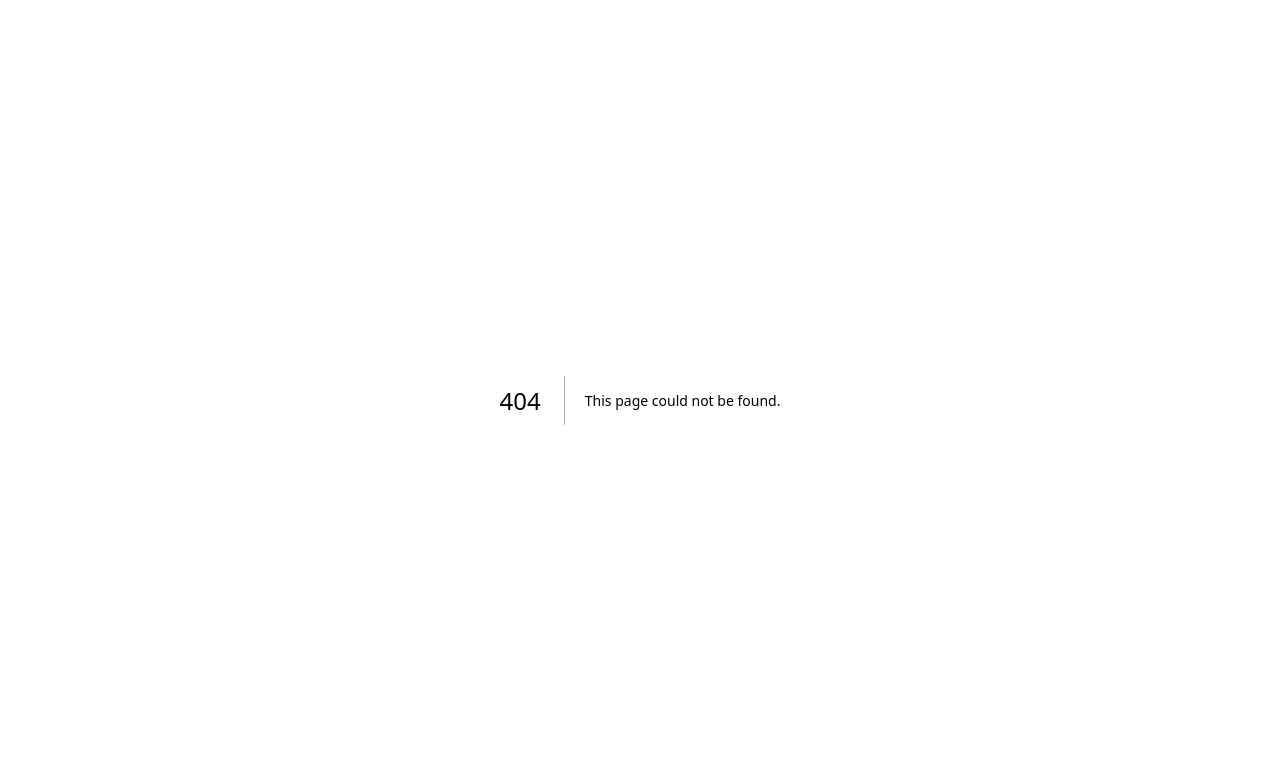
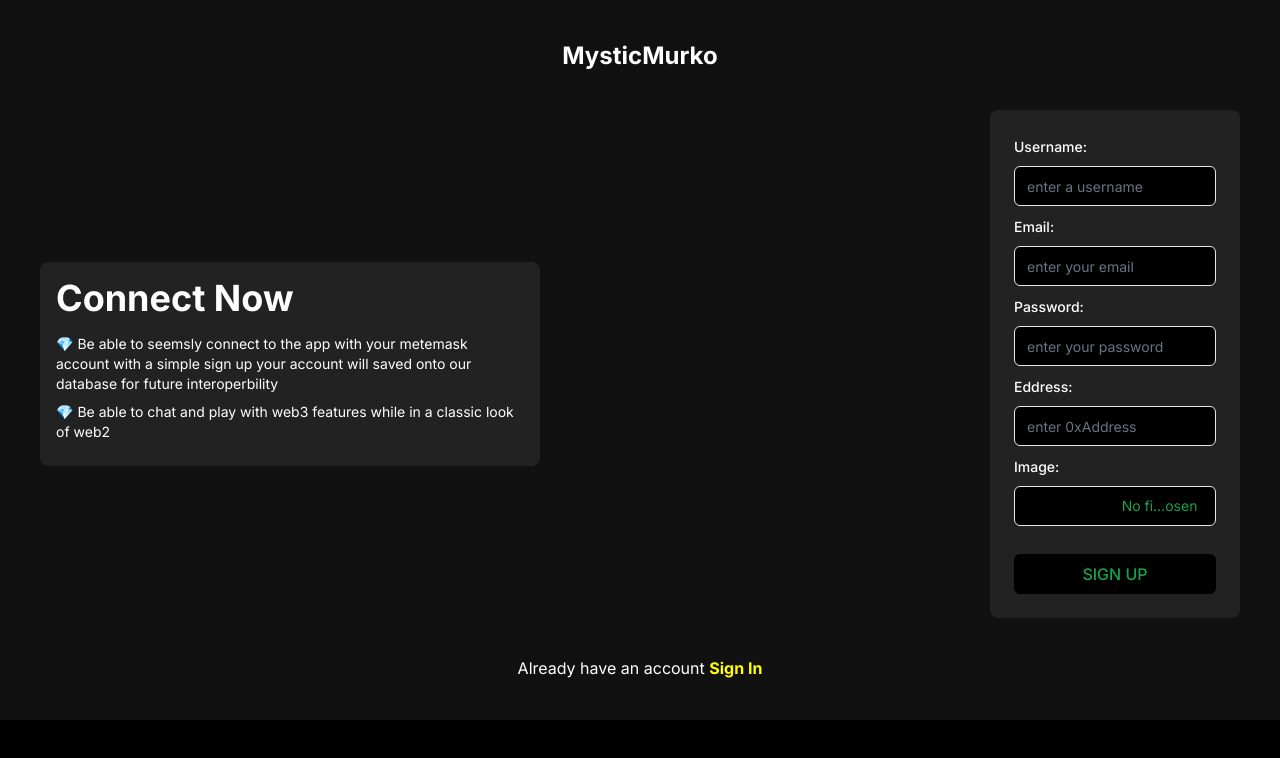
Before and after one commit to CoolistKovbel/brokenPlay, a Next.js app: page /sign-up in a window 1280 px wide. Before the commit this address had no page. Shown: the top 758 px of the page. Built offline with nearby package versions, Linux system fonts and the light colour scheme.

Commit message:
safety first

```diff
--- /dev/null
+++ b/app/(auth)/(routes)/sign-in/page.tsx
@@ -0,0 +1,12 @@
+import SignInForm from '@/components/authPage/SignInForm'
+import React from 'react'
+
+function SignInPage() {
+  return (
+    <div>
+        <SignInForm />
+    </div>
+  )
+}
+
+export default SignInPage
--- /dev/null
+++ b/app/(auth)/(routes)/sign-up/page.tsx
@@ -0,0 +1,13 @@
+import SignUpForm from '@/components/authPage/SignUpForm'
+import React from 'react'
+
+function SignUpPage
+() {
+  return (
+    <div>
+        <SignUpForm />
+    </div>
+  )
+}
+
+export default SignUpPage
--- /dev/null
+++ b/app/(auth)/layout.tsx
@@ -0,0 +1,11 @@
+
+
+const Authlayout = ({ children }: { children: React.ReactNode }) => {
+  return (
+    <div className="bg-black text-white h-[100vh]">
+        {children}
+    </div>
+  )
+}
+
+export default Authlayout
--- a/app/page.tsx
+++ b/app/(landing)/page.tsx
@@ -2,7 +2,7 @@ import Image from 'next/image'
 
 export default function Home() {
   return (
-    <main className="flex min-h-screen flex-col items-center justify-between p-24">
+    <main className="bg-black w-[100%] h-[100%] text-white">
       <h1>0x6f6C58Ba47892EF76fF9678895166E9E073917e8</h1>
     </main>
   )
--- /dev/null
+++ b/app/(pages)/moew/page.tsx
@@ -0,0 +1,11 @@
+// Share an announcement
+import React from 'react'
+
+
+function Meow() {
+  return (
+    <div>Meow</div>
+  )
+}
+
+export default Meow
--- /dev/null
+++ b/app/(pages)/pur/page.tsx
@@ -0,0 +1,10 @@
+// Chat with others or if youre de cat create a room for your kitties
+import React from 'react'
+
+function Pur() {
+  return (
+    <div>Pur</div>
+  )
+}
+
+export default Pur
--- a/app/globals.css
+++ b/app/globals.css
@@ -1,6 +1,18 @@
 @tailwind base;
 @tailwind components;
 @tailwind utilities;
+
+*{
+  margin: 0;
+  padding: 0;
+  box-sizing: border-box;
+}
+
+html,
+body,
+:root {
+  height: 100%;
+}
 
 @layer base {
   :root {
--- /dev/null
+++ b/components/authPage/SignInForm.tsx
@@ -0,0 +1,83 @@
+"use client";
+
+import React from "react";
+import Link from "next/link";
+import { Form, FormControl, FormField, FormItem, FormLabel } from "../ui/form";
+import { Input } from "../ui/input";
+import { Button } from "../ui/button";
+import { useForm } from "react-hook-form";
+import Image from "next/image";
+
+function SignInForm() {
+  const form = useForm();
+
+  return (
+    <div className="bg-[#111] h-full flex items-center align-center justify-center">
+      <div className="p-10 h-[720px] w-full flex flex-col items-center justify-between">
+        <h2 className="text-2xl font-bold">
+          <Link href="/">MysticMurko</Link>
+        </h2>
+
+        <div className="flex items-center justify-between w-[80%] m-auto">
+          {/* Signup Form */}
+          <Form {...form}>
+            <form className="bg-[#222] p-4 w-[250px] rounded-lg">
+              <div className="p-2 flex flex-col gap-2">
+                <FormField
+                  control={form.control}
+                  name="eddress"
+                  render={({ field }) => (
+                    <FormItem>
+                      <FormLabel>Eddress: </FormLabel>
+                      <FormControl>
+                        <Input
+                          placeholder="enter 0xAddress"
+                          className="bg-black text-[#16a34a] text-sm"
+                        />
+                      </FormControl>
+                    </FormItem>
+                  )}
+                />
+
+                <FormField
+                  control={form.control}
+                  name="password"
+                  render={({ field }) => (
+                    <FormItem>
+                      <FormLabel>Password: </FormLabel>
+                      <FormControl>
+                        <Input
+                          type="password"
+                          placeholder="enter your password"
+                          className="bg-black text-[#16a34a] text-sm"
+                        />
+                      </FormControl>
+                    </FormItem>
+                  )}
+                />
+
+                <Button className="bg-black text-[#16a34a] text-1xl uppercase hover:text-[yellow] mt-5">
+                  sign up
+                </Button>
+              </div>
+            </form>
+          </Form>
+
+          {/* Banner */}
+          <div className="relative w-[300px] h-[300px]">
+            <Image src="/DarkHorsev12-test.png" alt="small banner" fill />
+          </div>
+        </div>
+
+        <p>
+          Need an account{" "}
+          <Link href="/sign-in" className="text-[yellow] font-bold">
+            Sign Up
+          </Link>
+        </p>
+      </div>
+    </div>
+  );
+}
+
+export default SignInForm;
--- /dev/null
+++ b/components/authPage/SignUpForm.tsx
@@ -0,0 +1,144 @@
+"use client";
+
+import React from "react";
+import { Form, FormControl, FormField, FormItem, FormLabel } from "../ui/form";
+import { useForm } from "react-hook-form";
+import { Input } from "../ui/input";
+import { Button } from "../ui/button";
+import Link from "next/link";
+
+function SignUpForm() {
+  const form = useForm();
+
+  return (
+    <div className="bg-[#111] h-full flex items-center align-center justify-center">
+      <div className="p-10 h-[720px] w-full flex flex-col items-center justify-between">
+        <h2 className="text-2xl font-bold">
+          <Link href="/">MysticMurko</Link>
+        </h2>
+
+        <div className="flex items-center justify-between w-full">
+          {/* Announce content */}
+          <div className="max-w-[500px] bg-[#222] p-4 rounded-lg">
+            <h3 className="text-4xl font-bold mb-4">Connect Now</h3>
+
+            <div className="text-sm">
+              <p className="mb-2">
+                💎 Be able to seemsly connect to the app with your metemask
+                account with a simple sign up your account will saved onto our
+                database for future interoperbility
+              </p>
+
+              <p className="mb-2">
+                💎 Be able to chat and play with web3 features while in a
+                classic look of web2
+              </p>
+            </div>
+          </div>
+
+          {/* Signup Form */}
+          <Form {...form}>
+            <form className="bg-[#222] p-4 w-[250px] rounded-lg">
+              <div className="p-2 flex flex-col gap-2">
+                <FormField
+                  control={form.control}
+                  name="username"
+                  render={({ field }) => (
+                    <FormItem>
+                      <FormLabel>Username: </FormLabel>
+                      <FormControl>
+                        <Input
+                          placeholder="enter a username"
+                          className="bg-black text-[#16a34a] text-sm"
+                        />
+                      </FormControl>
+                    </FormItem>
+                  )}
+                />
+
+                <FormField
+                  control={form.control}
+                  name="email"
+                  render={({ field }) => (
+                    <FormItem>
+                      <FormLabel>Email: </FormLabel>
+                      <FormControl>
+                        <Input
+                          type="email"
+                          placeholder="enter your email"
+                          className="bg-black text-[#16a34a] text-sm"
+                        />
+                      </FormControl>
+                    </FormItem>
+                  )}
+                />
+
+                <FormField
+                  control={form.control}
+                  name="password"
+                  render={({ field }) => (
+                    <FormItem>
+                      <FormLabel>Password: </FormLabel>
+                      <FormControl>
+                        <Input
+                          type="password"
+                          placeholder="enter your password"
+                          className="bg-black text-[#16a34a] text-sm"
+                        />
+                      </FormControl>
+                    </FormItem>
+                  )}
+                />
+
+                <FormField
+                  control={form.control}
+                  name="eddress"
+                  render={({ field }) => (
+                    <FormItem>
+                      <FormLabel>Eddress: </FormLabel>
+                      <FormControl>
+                        <Input
+                          placeholder="enter 0xAddress"
+                          className="bg-black text-[#16a34a] text-sm"
+                        />
+                      </FormControl>
+                    </FormItem>
+                  )}
+                />
+
+                <FormField
+                  control={form.control}
+                  name="imageUrl"
+                  render={({ field }) => (
+                    <FormItem>
+                      <FormLabel>Image: </FormLabel>
+                      <FormControl>
+                        <Input
+                          type="file"
+                          className="bg-black text-[#16a34a] text-sm"
+                        />
+                      </FormControl>
+                    </FormItem>
+                  )}
+                />
+
+                <Button className="bg-black text-[#16a34a] text-1xl uppercase hover:text-[yellow] mt-5">
+                  sign up
+                </Button>
+              </div>
+            </form>
+          </Form>
+        </div>
+
+        <p>
+          Already have an account{" "}
+          <Link href="/sign-in" className="text-[yellow] font-bold">
+            Sign In
+          </Link>
+        </p>
+      </div>
+    </div>
+  );
+}
+
+export default SignUpForm;
```
Also changed, not shown: 2 other files (tests, documents, lock files or other folders).
